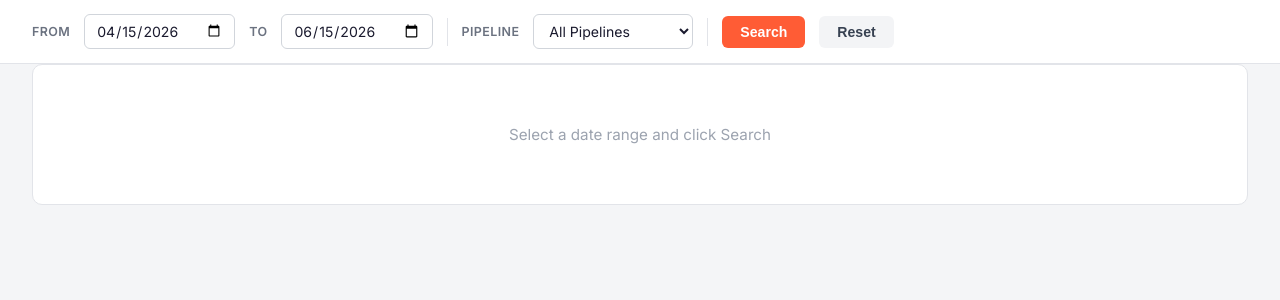
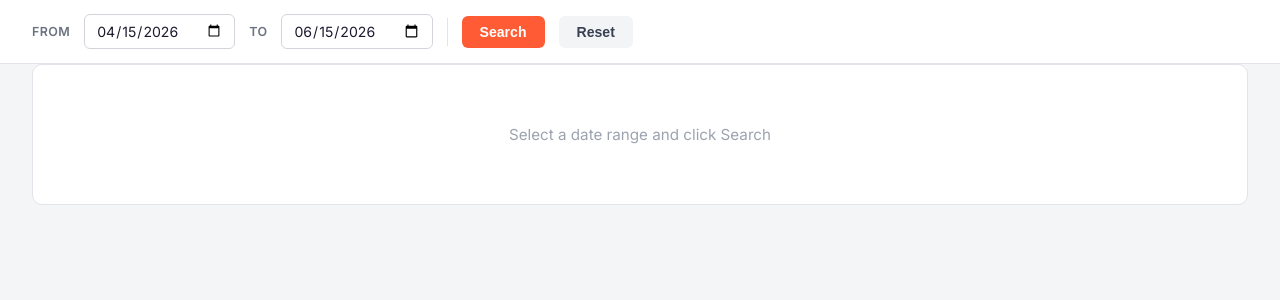
Before and after one commit to atbeas/hubspot-deal-dashboard, a Flask app: template templates/index.html in a window 1280 px wide. Shown: the part 73-373 px from the top of the page. Run offline with Flask 3, Linux system fonts and the light colour scheme; the template is opened without the code that fills it, so the values that code supplies are empty.

Commit message:
Lock dashboard to 1 SD New Deal Pipeline, remove pipeline filter UI
Co-Authored-By: Claude Sonnet 4.6 <noreply@anthropic.com>

```diff
--- a/app.py
+++ b/app.py
@@ -82,14 +82,7 @@ def index():
             if not o.get("hidden")
         ]
 
-    # Fetch deal pipelines
-    pipeline_options = []
-    resp = requests.get(f"{BASE_URL}/crm/v3/pipelines/deals", headers=HEADERS)
-    if resp.ok:
-        for p in resp.json().get("results", []):
-            pipeline_options.append({"label": p["label"], "value": p["id"]})
-
-    return render_template("index.html", client_options=client_options, pipeline_options=pipeline_options)
+    return render_template("index.html", client_options=client_options)
 
 
 @app.route("/api/owners")
@@ -124,9 +117,8 @@ def get_owners():
 @app.route("/api/deals")
 @login_required
 def get_deals():
-    start    = request.args.get("start")
-    end      = request.args.get("end")
-    pipeline = request.args.get("pipeline", "")
+    start = request.args.get("start")
+    end   = request.args.get("end")
     if not start or not end:
         return jsonify({"error": "start and end required"}), 400
 
@@ -141,9 +133,8 @@ def get_deals():
     filters = [
         {"propertyName": "createdate", "operator": "GTE", "value": str(start_ms)},
         {"propertyName": "createdate", "operator": "LTE", "value": str(end_ms)},
+        {"propertyName": "pipeline",   "operator": "EQ",  "value": "default"},
     ]
-    if pipeline:
-        filters.append({"propertyName": "pipeline", "operator": "EQ", "value": pipeline})
 
     payload = {
         "filterGroups": [{"filters": filters}],
--- a/templates/index.html
+++ b/templates/index.html
@@ -29,12 +29,6 @@
       font-size: .88rem; font-family: inherit; color: #1a1a2e; outline: none;
     }
     input[type="date"]:focus { border-color: #ff5c35; }
-    select.filter-select {
-      border: 1px solid #d1d5db; border-radius: 6px; padding: 7px 11px;
-      font-size: .88rem; font-family: inherit; color: #1a1a2e; outline: none;
-      background: #fff; cursor: pointer; min-width: 160px;
-    }
-    select.filter-select:focus { border-color: #ff5c35; }
     .sep { width: 1px; height: 28px; background: #e2e4e9; }
 
     .btn { padding: 8px 18px; border-radius: 6px; font-size: .88rem; font-weight: 600; cursor: pointer; border: none; transition: background .15s; }
@@ -224,14 +218,6 @@
   <label>To</label>
   <input type="date" id="endDate" />
   <div class="sep"></div>
-  <label>Pipeline</label>
-  <select class="filter-select" id="pipelineFilter">
-    <option value="">All Pipelines</option>
-    {% for p in pipeline_options %}
-    <option value="{{ p.value }}">{{ p.label }}</option>
-    {% endfor %}
-  </select>
-  <div class="sep"></div>
   <button class="btn btn-primary" onclick="loadDeals()">Search</button>
   <button class="btn btn-ghost" onclick="resetFilters()">Reset</button>
   <span id="totalLabel"></span>
@@ -337,7 +323,6 @@
     w.setMonth(t.getMonth() - 2);
     document.getElementById('startDate').value = w.toISOString().slice(0,10);
     document.getElementById('endDate').value   = t.toISOString().slice(0,10);
-    document.getElementById('pipelineFilter').value = '';
     document.getElementById('cardsWrap').innerHTML = '<div class="state-box">Select a date range and click Search</div>';
     document.getElementById('statsBar').style.display = 'none';
     document.getElementById('totalLabel').textContent = '';
@@ -345,9 +330,8 @@
   }
 
   async function loadDeals() {
-    const start    = document.getElementById('startDate').value;
-    const end      = document.getElementById('endDate').value;
-    const pipeline = document.getElementById('pipelineFilter').value;
+    const start = document.getElementById('startDate').value;
+    const end   = document.getElementById('endDate').value;
     if (!start || !end) return showToast('Pick a date range first', true);
 
     document.getElementById('cardsWrap').innerHTML =
@@ -355,7 +339,6 @@
     document.getElementById('statsBar').style.display = 'none';
 
     const params = new URLSearchParams({ start, end });
-    if (pipeline) params.set('pipeline', pipeline);
 
     try {
       const [dealsResp] = await Promise.all([
```
